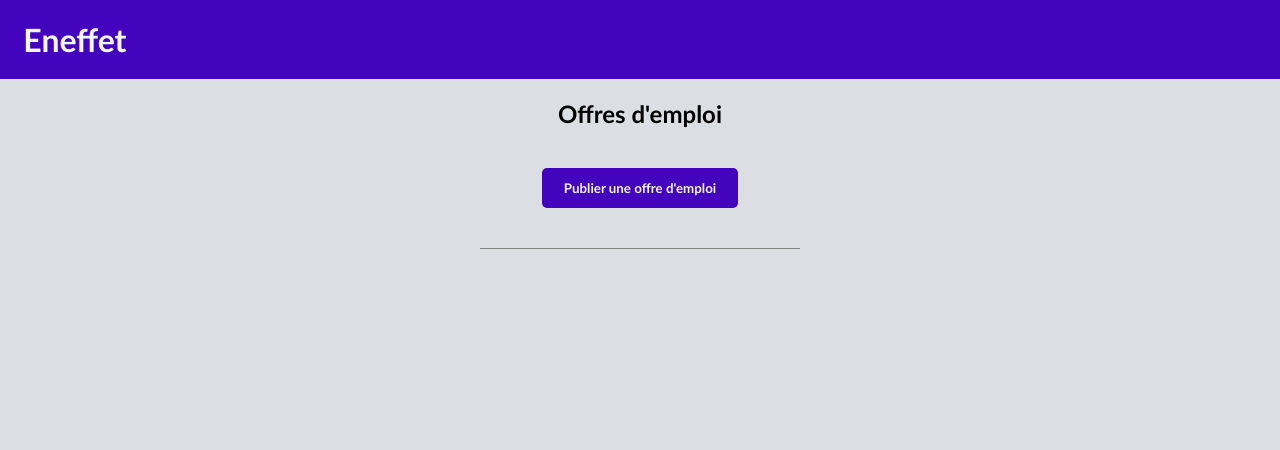
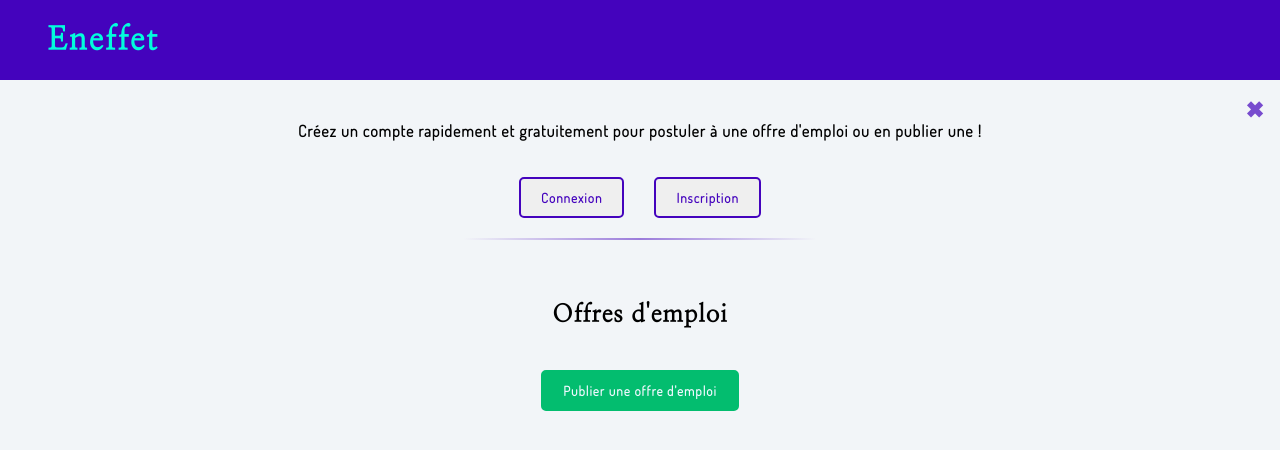
Before and after one commit to baku67/eneffet, a PHP site: page / in a window 1280 px wide. Shown: the top 450 px of the page. Run offline with PHP 8.4, Linux system fonts and the light colour scheme; data that the repository does not hold is empty.

Commit message:
WIP Inscription/Connexion + style

```diff
--- /dev/null
+++ b/script.js
@@ -0,0 +1,21 @@
+window.onload = function() {
+
+    // const connexionFormElem = document.createElement("form");
+
+    document.getElementById("connexionButton").addEventListener("click", function() {
+        // document.getElementById("connexionDiv").innerHTML = connexionFormElem;
+        $("#connexionDiv").load("./templates/connexionForm.php");
+    })
+
+    document.getElementById("subscribeButton").addEventListener("click", function() {
+    })
+
+    document.getElementById("closeCross").addEventListener("click", function() {
+        document.getElementById("connexionDiv").classList.add("fadeOut");
+        setTimeout(function() {
+            $("#connexionDiv").remove();
+        }, 1000)
+
+    })
+
+}
--- a/src/model.php
+++ b/src/model.php
@@ -42,13 +42,14 @@
         $database = dbConnect();
 
         $statement = $database->prepare(
-            "SELECT title, author, date_creation, content, driving_licence, category, locality, company, start_date, exp_years_needed, contract_type FROM jobs WHERE id = ?"
+            "SELECT id, title, author, date_creation, content, driving_licence, category, locality, company, start_date, exp_years_needed, contract_type FROM jobs WHERE id = ?"
         );
         $statement->execute([$identifier]);
 
 
         $row = $statement->fetch();
         $job = [
+            'identifier' => $row['id'],
             'title' => $row['title'],
             'author' => $row['author'],
             'date_creation' => $row['date_creation'],
--- a/style.css
+++ b/style.css
@@ -4,6 +4,16 @@
 /* Lors inscription: Chercheur d'emploi OU employeur */
 /* Si employeur, possibilité de voir ses offres d'emplois, les modifier, le nbr de clics, les conversations */
 
+@import url('https://fonts.googleapis.com/css2?family=Dosis:wght@300&family=Nanum+Myeongjo&display=swap');
+
+.job {
+    position:relative;
+    border:2px solid rgba(68, 3, 189, 0.7);
+    border-radius: 6px;
+    padding:10px 20px;
+    width:30%;
+    margin: 25px auto
+}
 #jobDetail {
     border: 2px solid rgb(68, 3, 189);
     border-radius: 6px;
@@ -19,7 +29,10 @@
 
     border-top-left-radius: 6px;
     border-top-right-radius: 6px;
+}
 
+#connexionDiv {
+    padding: 25px 10px;
 }
 
 #returnArrowButton {
@@ -89,49 +102,149 @@ button:hover {
     color: aliceblue;
 }
 
+.alertButton {
+    border: 2px solid rgb(189, 3, 74);
+    color: rgb(189, 3, 74);
+}
+.alertButton:hover {
+    border: 2px solid rgb(189, 3, 74);
+    background-color: rgb(189, 3, 74);
+    color: aliceblue;
+}
+
+.validateButton {
+    border: 2px solid rgb(3, 189, 111);
+    color: rgb(3, 189, 111);
+}
+.validateButton:hover {
+    border: 2px solid rgb(3, 189, 111);
+    background-color: rgb(3, 189, 111);
+    color: aliceblue;
+}
+
+
 .inversedButton {
-    border-radius: 5px;
-    padding: 10px 20px;
-    border: 2px solid rgb(68, 3, 189);
-    cursor: pointer;
-    background-color: rgb(68, 3, 189);
+    border: 2px solid rgb(3, 189, 111);
+    background-color: rgb(3, 189, 111);
     color: aliceblue;
 
     transition: all 0.5s;
 }
 .inversedButton:hover {
-    background-color: white;
-    color: rgb(68, 3, 189);
+    border: 2px solid rgb(3, 189, 111);
+    color: rgb(3, 189, 111);
+    background-color: aliceblue;
 }
 
 h1, h2, h3, h4, button, p {
-    font-family: 'Trebuchet MS', 'Lucida Sans Unicode', 'Lucida Grande', 'Lucida Sans', Arial, sans-serif;
+    font-family: 'Dosis', sans-serif;
+    font-weight: bold;
+    letter-spacing: 1px;
 }
 
 a {
     text-decoration: none;
+    color: inherit;
+}
+
+#connexionSeparator {
+    background: -webkit-linear-gradient(left, #f2f5f8 0%, rgb(68, 3, 189) 50%, #f2f5f8 100%);
+    height:2px;
+    width:28%;
+    opacity:0.5;
+    margin:auto;
 }
 
 #titre {
     width: 100%;
-    padding: 20px 0px;
+    padding: 20px 15px;
     background-color: rgb(68, 3, 189);
     color: aliceblue;
 
     text-align: left;
 
 
-    font-family: 'Trebuchet MS', 'Lucida Sans Unicode', 'Lucida Grande', 'Lucida Sans', Arial, sans-serif;
+    /* font-family: 'Trebuchet MS', 'Lucida Sans Unicode', 'Lucida Grande', 'Lucida Sans', Arial, sans-serif; */
+    font-family: 'Nanum Myeongjo', serif;;
 
     margin-block-start: 0em;
     margin-block-end: 0em;
+
+    transition: all 0.35s;
+}
+#titre:hover {
+    color: rgb(1, 253, 220);
+    letter-spacing: 2px;
+}
+
+h2 {
+    font-family: 'Nanum Myeongjo', serif;
 }
 
 
 
+.fadeOut {
+    animation: fadeOut 0.5s forwards ease-out, minimize 0.3s 0.5s forwards ease-out;
+    opacity: 1;
+}
+@keyframes fadeOut {
+    from {
+        opacity: 1;
+    }
+    to {
+        opacity: 0;
+    }
+}
+@keyframes minimize {
+    from {
+        height: 185px;
+    }
+    to {
+        height: 0px;
+    }
+}
+
+
+
+
+#closeCross {
+    position:absolute;
+    top:15px;
+    right:15px;
+    color:rgb(68, 3, 189);
+    cursor: pointer;
+    font-size: 1.4em;
+    opacity: 0.7;
+
+    margin-block-start: 0em;
+    margin-block-end: 0em;
+
+    transition: all 0.3s;
+}
+#closeCross:hover {
+    color: rgb(189, 3, 74);
+    opacity: 1;
+}
+
+#pageTitle {
+    margin-top: 35px;
+}
+
+
 body {
     margin: 0;
-    background-color: #dbdfe3;
+    background-color: #f2f5f8;
+
+    opacity: 0;
+    animation: bodyFadeIn 0.3s 1 forwards ease-in-out;
+}
+@keyframes bodyFadeIn {
+    from {
+        opacity: 0;
+    }
+    to {
+        opacity: 1;
+    }
 }
 
 #date {
--- a/templates/createjob.php
+++ b/templates/createjob.php
@@ -5,10 +5,12 @@
         <meta charset="utf-8" />
         <title>Eneffet</title>
         <link href="style.css" rel="stylesheet" />
+        <script src="script.js"></script>
+        <script src="https://ajax.googleapis.com/ajax/libs/jquery/3.6.1/jquery.min.js"></script>
     </head>
 
     <body style="text-align:center;">
-        <h1 id="titre">&nbsp;&nbsp; Eneffet</h1>
+    <a href="index.php"><h1 id="titre">&nbsp;&nbsp; Eneffet</h1></a>
         <!-- <h2>Recherche d'emploi</h2> -->
 
         <h2>Publier une offre d'emploi</h2>
--- a/templates/homepage.php
+++ b/templates/homepage.php
@@ -5,30 +5,41 @@
         <meta charset="utf-8" />
         <title>Eneffet</title>
         <link href="style.css" rel="stylesheet" />
+        <script src="script.js"></script>
+        <script src="https://ajax.googleapis.com/ajax/libs/jquery/3.6.1/jquery.min.js"></script>
     </head>
 
     <body style="text-align:center;">
-        <h1 id="titre">&nbsp;&nbsp; Eneffet</h1>
+        <h1 id="titre">&nbsp;&nbsp; <a href="index.php">Eneffet</a></h1>
         <!-- <h2>Recherche d'emploi</h2> -->
 
-        <h2>Offres d'emploi</h2>
+        <div id="connexionDiv" style="position:relative;">
+            <p id="closeCross">&#10006;</p>
+            <p>Créez un compte rapidement et gratuitement pour postuler à une offre d'emploi ou en publier une !</p>
+            <button id="connexionButton">Connexion</button><button id="subscribeButton">Inscription</button>
+            <div id="connexionSeparator"></div>
+        </div>
+
+
+
+        <h2 id="pageTitle">Offres d'emploi</h2>
 
         <!-- Ici un load JS ? -->
         <a href="createjob.php"><button class="inversedButton">Publier une offre d'emploi</button></a>
-        <div style="height:1px;width:25%;background-color:grey;margin:20px auto;"></div>
+        <!-- <div style="height:1px;width:25%;background-color:grey;margin:20px auto;"></div> -->
 
 
         <!-- Titre en aliceblue sur fond bleu (header de chaque vignette) -->
         <?php
         foreach($jobs as $job) {
         ?>
-            <div class="job" style="position:relative; border:2px solid rgba(68, 3, 189, 0.7); border-radius: 6px; padding:10px 20px; width:30%; margin:auto">
+            <div class="job">
                 <p id="date">Publication le <?= $job['date_creation'] ?></p>
                 <h4><?= htmlspecialchars($job['title']) ?></h4>
                 <a href="job.php?id=<?= urlencode($job['identifier']) ?>"><button>Voir détail</button></a>
             </div>
 
-            <div style="height:1px;width:25%;background-color:grey; opacity:0.5; margin:20px auto;"></div>
+            <!-- <div style="height:1px;width:25%;background-color:grey; opacity:0.5; margin:20px auto;"></div> -->
 
         <?php
         }
```
Also changed, not shown: templates/connexionForm.php (added, +16 -0 lines), templates/job.php (+5 -3 lines).
